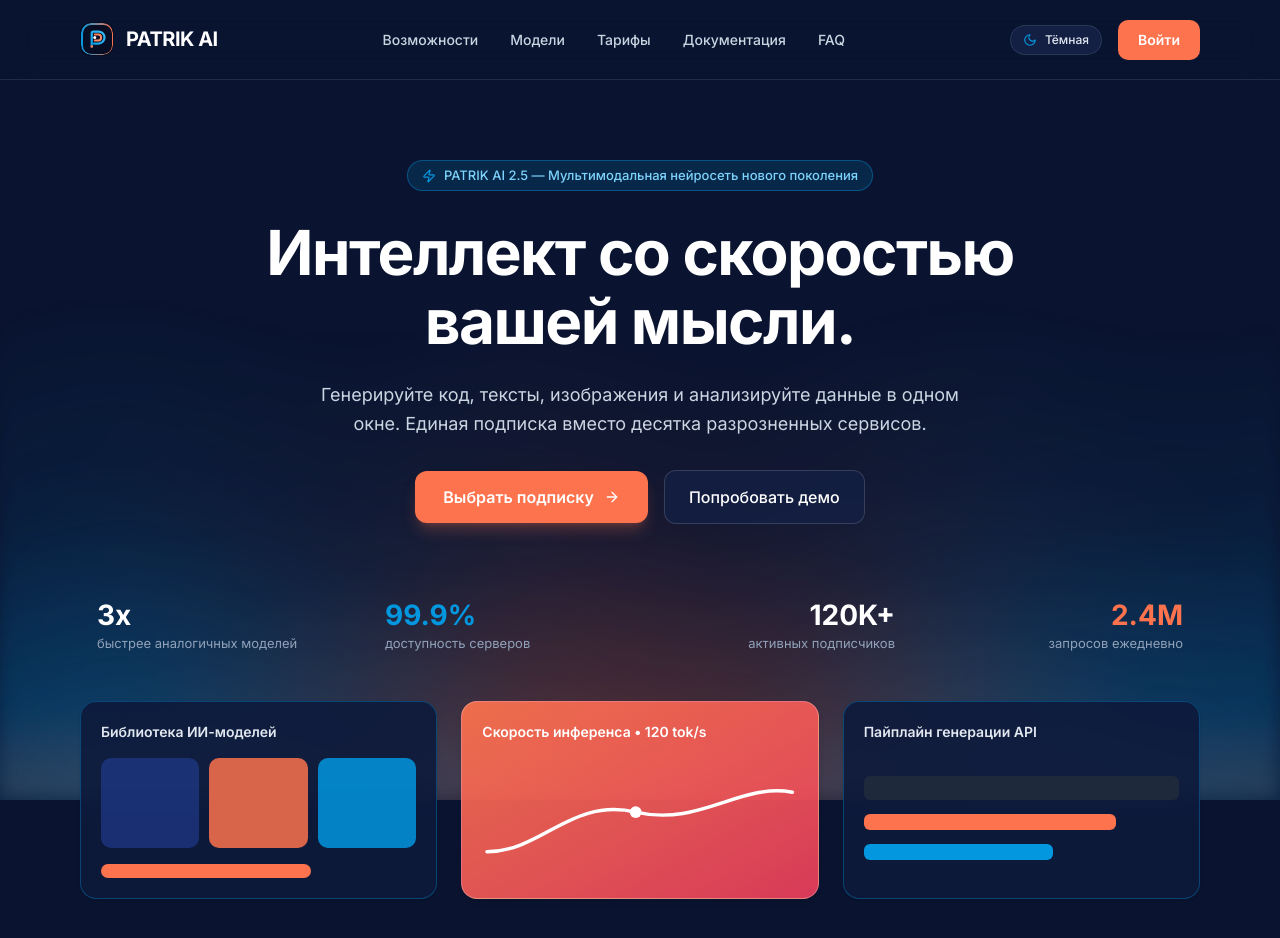
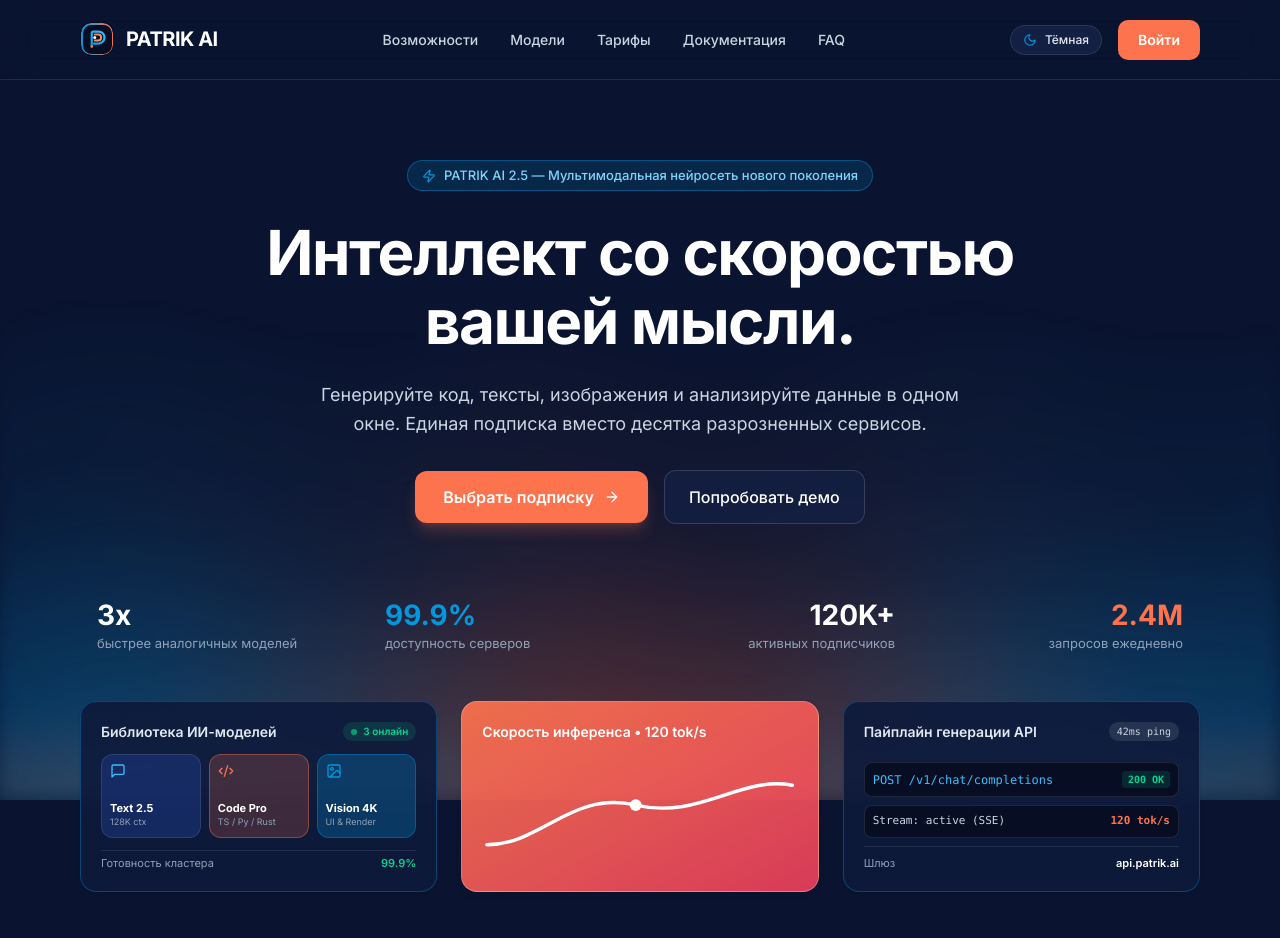
Before and after one commit to PKSic/PATRIK-AI, a React (Vite) app in the folder frontend/: page / in a window 1280 px wide. Shown: the top 938 px of the page. Built offline with nearby package versions, Linux system fonts and the light colour scheme; no server answers.

Commit message:
Replace abstract placeholders with live AI model cards and API pipeline status

```diff
--- a/frontend/src/pages/LandingPage.tsx
+++ b/frontend/src/pages/LandingPage.tsx
@@ -132,17 +132,62 @@ export const LandingPage: React.FC<LandingPageProps> = ({
 
           {/* 3 Showcase Cards Row (как на фото и в Figma) */}
           <div className="mt-8 w-full grid grid-cols-1 md:grid-cols-3 gap-6 text-left">
-            {/* Card 1 */}
-            <div className="p-5 rounded-2xl bg-white/95 dark:bg-[#0E1A3B]/90 border border-[#09318D]/20 dark:border-[#0297DE]/35 backdrop-blur-md shadow-sm">
-              <div className="text-sm font-semibold text-[#09318D] dark:text-slate-200 mb-4">
-                Библиотека ИИ-моделей
+            {/* Card 1: Реальные карточки моделей из библиотеки */}
+            <div className="p-5 rounded-2xl bg-white/95 dark:bg-[#0E1A3B]/90 border border-[#09318D]/20 dark:border-[#0297DE]/35 backdrop-blur-md shadow-sm flex flex-col justify-between">
+              <div className="flex items-center justify-between mb-3">
+                <span className="text-sm font-semibold text-[#09318D] dark:text-slate-200">
+                  Библиотека ИИ-моделей
+                </span>
+                <span className="inline-flex items-center gap-1.5 px-2 py-0.5 rounded-full bg-emerald-500/15 text-emerald-600 dark:text-emerald-400 text-[10px] font-semibold">
+                  <span className="w-1.5 h-1.5 rounded-full bg-emerald-500 animate-pulse" />
+                  3 онлайн
+                </span>
               </div>
-              <div className="grid grid-cols-3 gap-2.5 mb-4">
-                <div className="h-[90px] rounded-[10px] bg-[#09318D]/85 dark:bg-[#1E3A8A]/70" />
-                <div className="h-[90px] rounded-[10px] bg-[#F59ACC] dark:bg-[#FC734D]/85" />
-                <div className="h-[90px] rounded-[10px] bg-[#3B66C4]/80 dark:bg-[#0297DE]/85" />
+
+              {/* 3 мини-карточки моделей с иконками и характеристиками */}
+              <div className="grid grid-cols-3 gap-2 mb-3">
+                <div className="p-2 rounded-xl bg-[#09318D]/10 dark:bg-[#1E3A8A]/50 border border-[#09318D]/15 dark:border-white/10 flex flex-col justify-between h-[84px] text-left">
+                  <MessageSquare className="w-4 h-4 text-[#09318D] dark:text-[#38BDF8]" />
+                  <div>
+                    <div className="text-[11px] font-bold text-[#09318D] dark:text-white leading-tight">
+                      Text 2.5
+                    </div>
+                    <div className="text-[9px] text-[#09318D]/70 dark:text-slate-400">
+                      128K ctx
+                    </div>
+                  </div>
+                </div>
+
+                <div className="p-2 rounded-xl bg-[#F59ACC]/20 dark:bg-[#FC734D]/20 border border-[#F59ACC]/50 dark:border-[#FC734D]/40 flex flex-col justify-between h-[84px] text-left">
+                  <Code2 className="w-4 h-4 text-[#D95B9E] dark:text-[#FC734D]" />
+                  <div>
+                    <div className="text-[11px] font-bold text-[#09318D] dark:text-white leading-tight">
+                      Code Pro
+                    </div>
+                    <div className="text-[9px] text-[#09318D]/70 dark:text-slate-400">
+                      TS / Py / Rust
+                    </div>
+                  </div>
+                </div>
+
+                <div className="p-2 rounded-xl bg-sky-500/15 dark:bg-[#0297DE]/25 border border-sky-500/30 dark:border-[#0297DE]/40 flex flex-col justify-between h-[84px] text-left">
+                  <ImageIcon className="w-4 h-4 text-[#0297DE]" />
+                  <div>
+                    <div className="text-[11px] font-bold text-[#09318D] dark:text-white leading-tight">
+                      Vision 4K
+                    </div>
+                    <div className="text-[9px] text-[#09318D]/70 dark:text-slate-400">
+                      UI & Render
+                    </div>
+                  </div>
+                </div>
               </div>
-              <div className="w-2/3 h-3.5 rounded-full bg-[#F59ACC] dark:bg-[#FC734D]" />
+
+              {/* Индикатор доступности */}
+              <div className="flex items-center justify-between text-[11px] text-[#09318D]/75 dark:text-slate-400 pt-1 border-t border-[#09318D]/10 dark:border-white/10">
+                <span>Готовность кластера</span>
+                <span className="font-semibold text-emerald-600 dark:text-emerald-400">99.9%</span>
+              </div>
             </div>
 
             {/* Card 2 (Центральная карточка: нежно-розовая в светлой теме как на фото, оранжево-розовая в тёмной) */}
@@ -161,15 +206,33 @@ export const LandingPage: React.FC<LandingPageProps> = ({
               </svg>
             </div>
 
-            {/* Card 3 */}
+            {/* Card 3: Реальный пайплайн выполнения запросов */}
             <div className="p-5 rounded-2xl bg-white/95 dark:bg-[#0E1A3B]/90 border border-[#09318D]/20 dark:border-[#0297DE]/35 backdrop-blur-md flex flex-col justify-between shadow-sm">
-              <div className="text-sm font-semibold text-[#09318D] dark:text-slate-200 mb-4">
-                Пайплайн генерации API
+              <div className="flex items-center justify-between mb-3">
+                <span className="text-sm font-semibold text-[#09318D] dark:text-slate-200">
+                  Пайплайн генерации API
+                </span>
+                <span className="px-2 py-0.5 rounded-full bg-[#09318D]/10 dark:bg-white/10 text-[10px] font-mono text-[#09318D] dark:text-slate-300">
+                  42ms ping
+                </span>
               </div>
-              <div className="space-y-3.5 my-auto">
-                <div className="w-full h-6 rounded-md bg-[#09318D]/10 dark:bg-[#1E293B]" />
-                <div className="w-4/5 h-4 rounded-md bg-[#F59ACC] dark:bg-[#FC734D]" />
-                <div className="w-3/5 h-4 rounded-md bg-[#09318D] dark:bg-[#0297DE]" />
+
+              <div className="space-y-2 my-auto font-mono text-xs">
+                <div className="p-2 rounded-lg bg-[#09318D]/5 dark:bg-[#070E24] border border-[#09318D]/15 dark:border-white/10 flex items-center justify-between">
+                  <span className="text-[#09318D] dark:text-[#38BDF8] truncate">POST /v1/chat/completions</span>
+                  <span className="px-1.5 py-0.5 rounded text-[10px] font-bold bg-emerald-500/15 text-emerald-600 dark:text-emerald-400">
+                    200 OK
+                  </span>
+                </div>
+                <div className="p-2 rounded-lg bg-[#09318D]/5 dark:bg-[#070E24] border border-[#09318D]/15 dark:border-white/10 flex items-center justify-between">
+                  <span className="text-[#09318D]/80 dark:text-slate-300 text-[11px]">Stream: active (SSE)</span>
+                  <span className="text-[11px] font-bold text-[#F59ACC] dark:text-[#FC734D]">120 tok/s</span>
+                </div>
+              </div>
+
+              <div className="flex items-center justify-between text-[11px] text-[#09318D]/75 dark:text-slate-400 pt-2 border-t border-[#09318D]/10 dark:border-white/10">
+                <span>Шлюз</span>
+                <span className="font-semibold text-[#09318D] dark:text-white">api.patrik.ai</span>
               </div>
             </div>
           </div>
```
